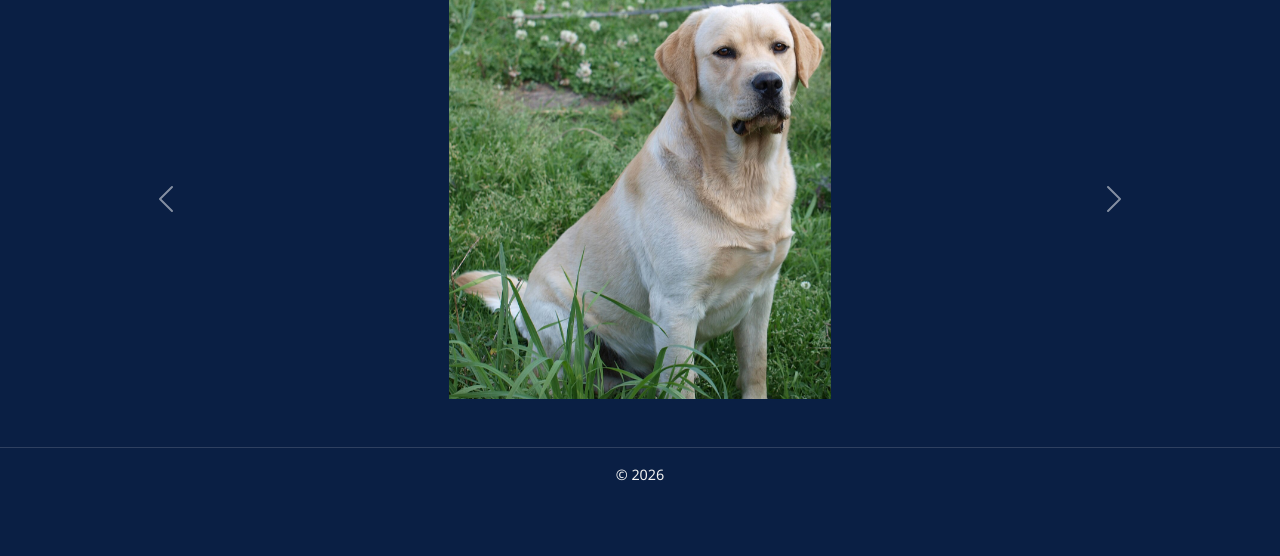
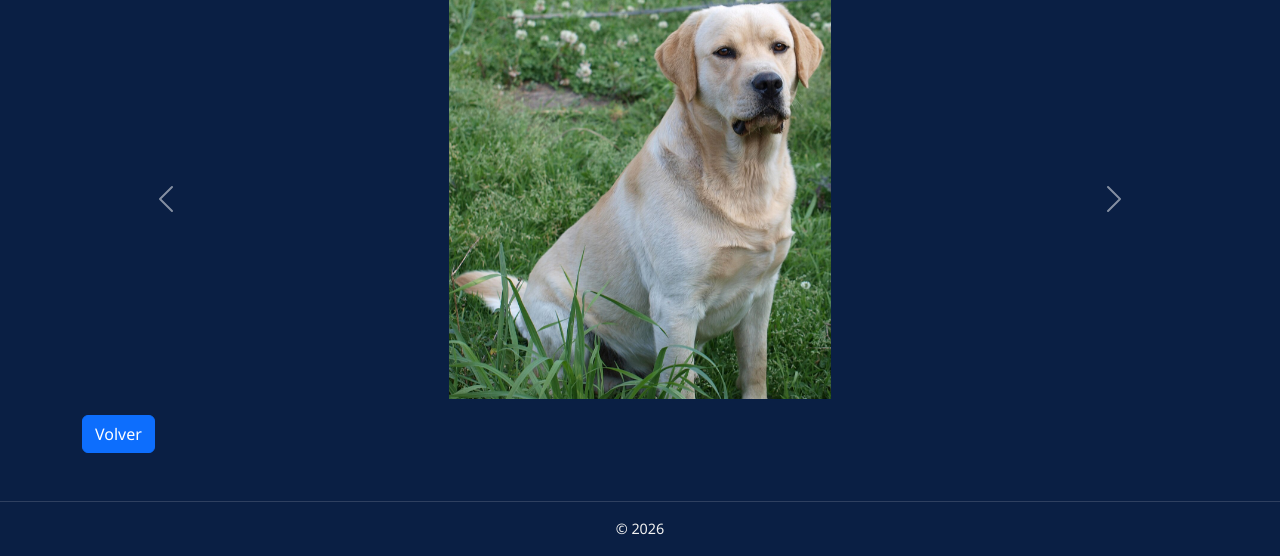
Before and after one commit to felipegodoy20/sumativa2-backend-godoy, a Django app: page /tema/1/ in a window 1280 px wide. Shown: the part 297-853 px from the top of the page. Before the commit the page ends 778 px from the top, so only its background shows below. Run offline with Django 5.2, Linux system fonts and the light colour scheme.

Commit message:
Botón de volver agregado

```diff
--- a/inicio_godoy/templates/inicio_godoy/detalle.html
+++ b/inicio_godoy/templates/inicio_godoy/detalle.html
@@ -22,4 +22,7 @@
   </button>
 </div>
 {% endif %}
+
+<a href="{% url 'inicio_godoy:inicio' %}" class="btn btn-primary mt-3">Volver</a>
+
 {% endblock %}
```
